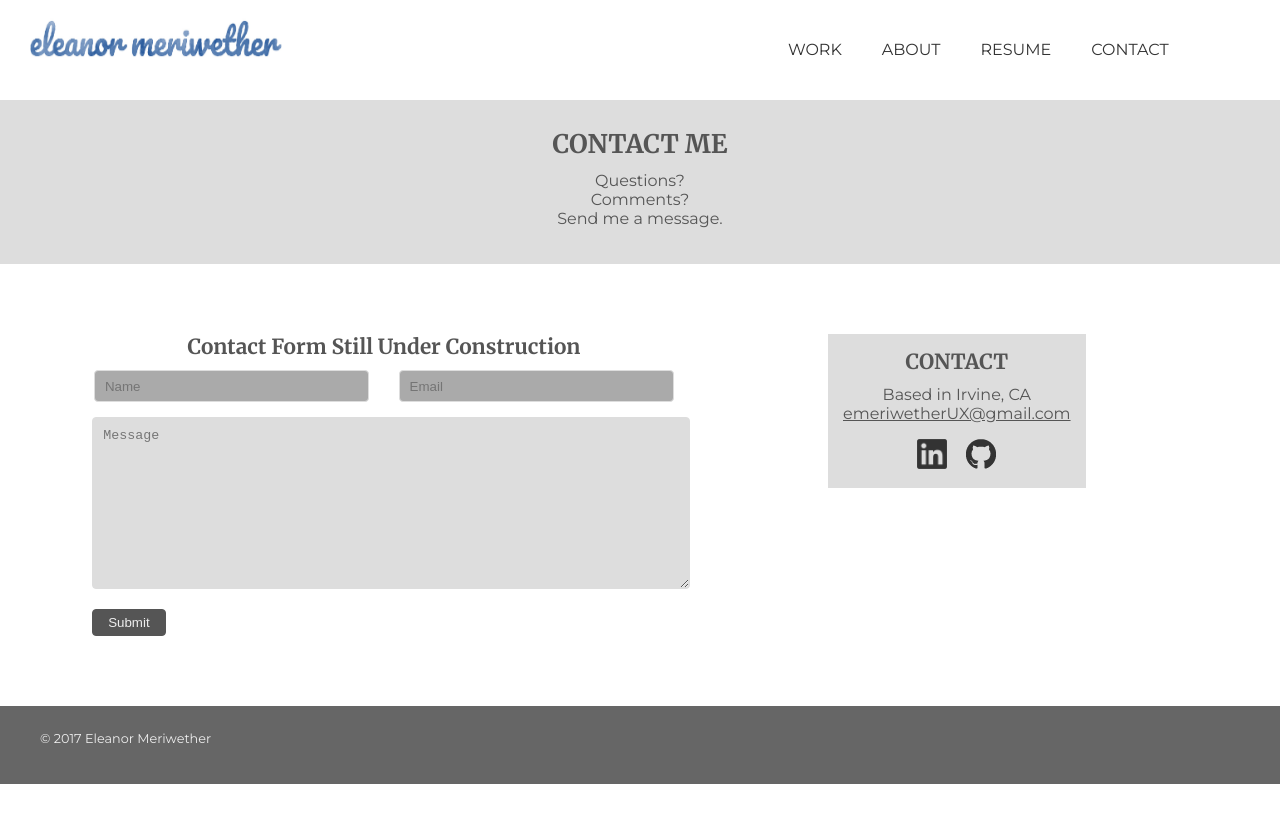
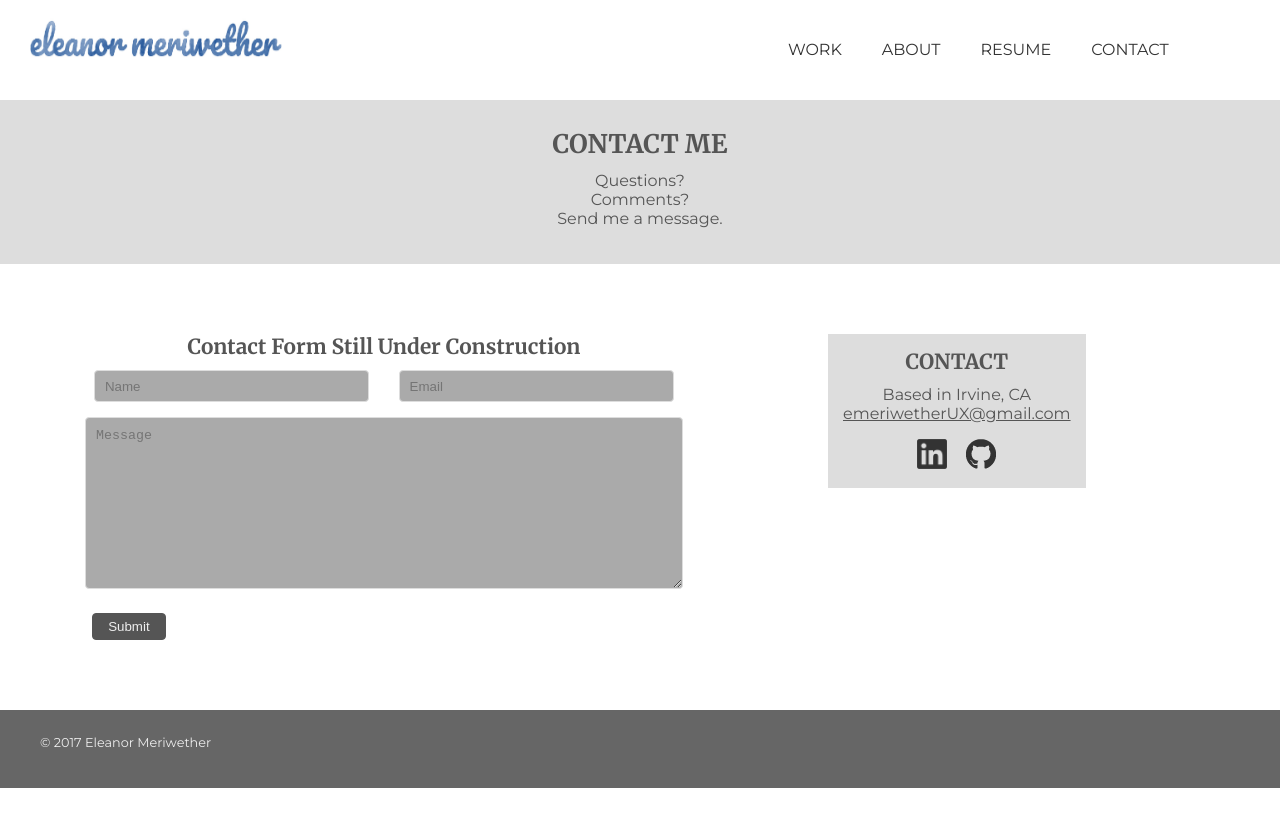
Before and after one commit to emeriwether/emeriwether.github.io, a Jekyll site: the page built from contact.html, in a window 1280 px wide. Shown: the top 827 px of the page. Built offline with Jekyll 4.4.1, drawn with Linux system fonts in a browser that asks for light colours.

Commit message:
adjust spacing for message in form field

```diff
--- a/css/styles.css
+++ b/css/styles.css
@@ -130,7 +130,8 @@ section.contactInfo #form input:focus { border: 3px solid #ddd; }
 section.contactInfo #form input:disabled { background-color: #aaa; }
 section.contactInfo #form input:nth-child(2) { margin-left: 25px; }
 section.contactInfo #form input[type=submit] {display: block; margin-top: 20px; margin-left: 12%; color: #eee; background-color: #555; border: 1px solid #555; padding: 5px 15px; border-radius: 4px;}
-section.contactInfo #form textarea { border: 1px solid #ddd; border-radius: 4px; max-width: 75%; width: 75%; height: 150px; display: block; margin-left: 12%; background-color: #ddd; padding: 10px 10px; }
+section.contactInfo #form textarea { border: 1px solid #ddd; border-radius: 4px; max-width: 75%; width: 75%; height: 150px; background-color: #ddd; padding: 10px 10px; }
+section.contactInfo #form textarea:disabled { background-color: #aaa; }
 section.contactInfo #info div img { width: 30px; height: 30px; }
 section.contactInfo #info div a:nth-child(2) img { padding-left: 15px; }
 
```
